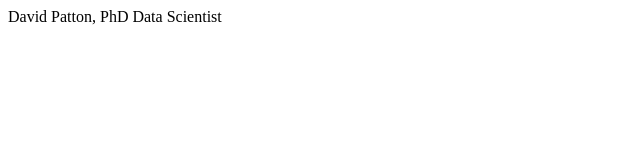
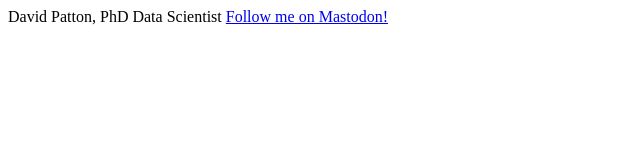
Before and after one commit to dcpatton/dcpatton.github.io, a plain HTML site: page index.html in a window 1280 px wide. Shown: the whole page, without its empty margins (0-640 px from the left). Drawn offline with Linux system fonts and the light colour scheme.

Commit message:
mastodon link

```diff
--- a/index.html
+++ b/index.html
@@ -1,3 +1,5 @@
 David Patton, PhD
 
 Data Scientist
+
+<a href="https://dmv.community/@dcpatton" rel="me">Follow me on Mastodon!</a>
```
